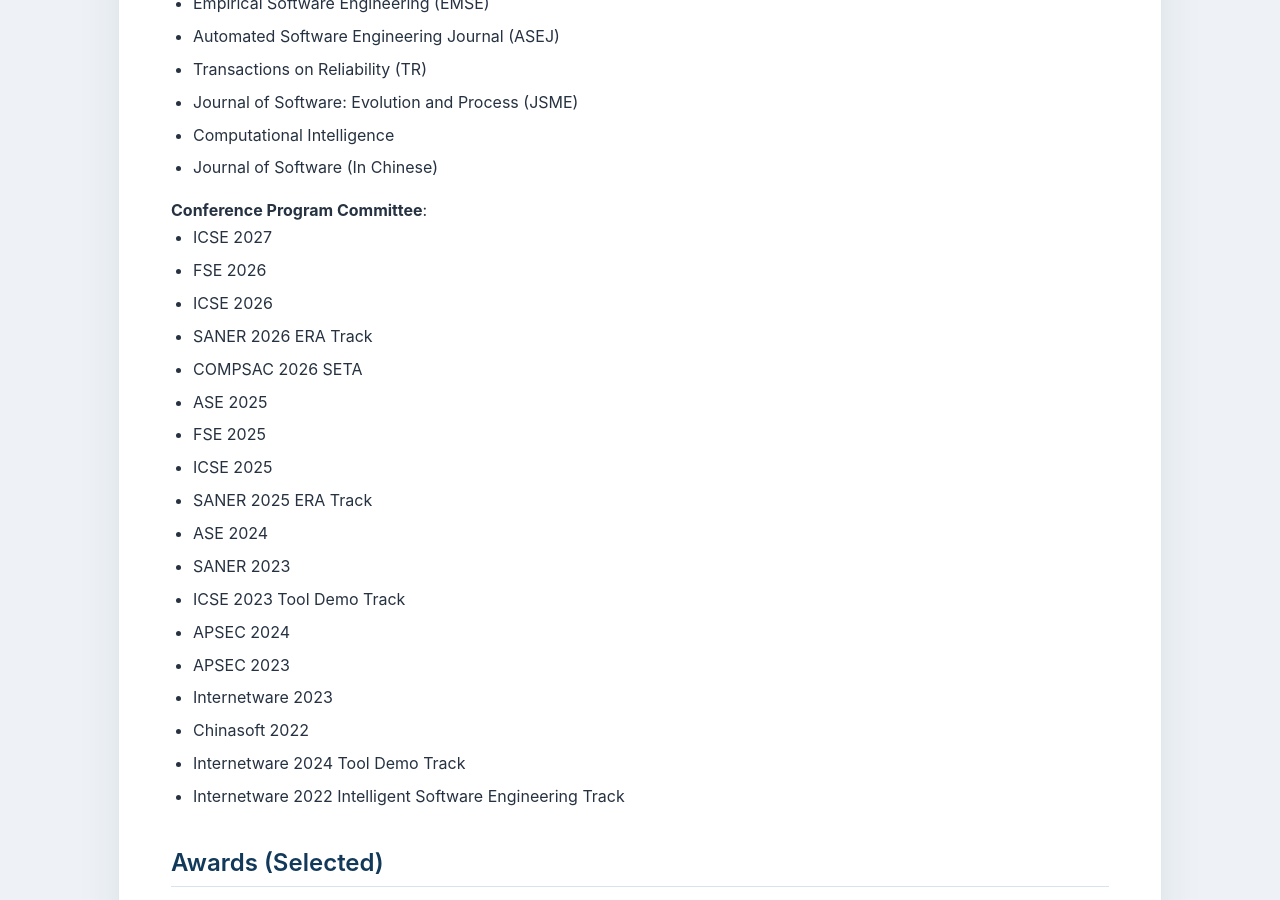
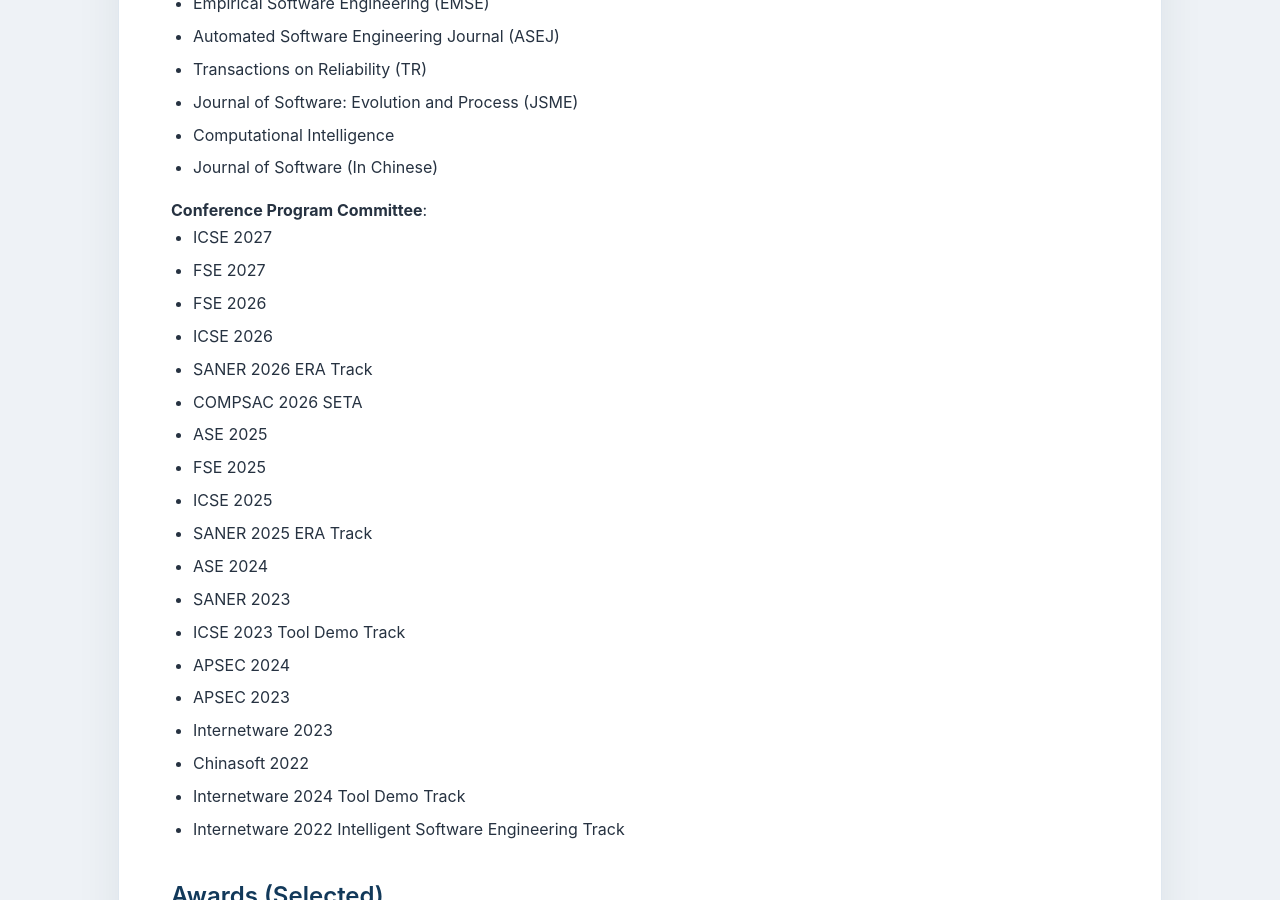
Before and after one commit to zhongxin-liu/zhongxin-liu.github.io, a Jekyll site: the page index.html, which Jekyll copies as it is, in a window 1280 px wide and 900 px high, scrolled down 12608 px. Built offline with Jekyll 4.4.1, drawn with Linux system fonts in a browser that asks for light colours.

Commit message:
Add FSE 2027 program committee service

```diff
--- a/index.html
+++ b/index.html
@@ -669,6 +669,7 @@
 				<b>Conference Program Committee</b>:
 				<ul>
 					<li>ICSE 2027</li>
+					<li>FSE 2027</li>
 					<li>FSE 2026</li>
 					<li>ICSE 2026</li>
 					<li>SANER 2026 ERA Track</li>
```
